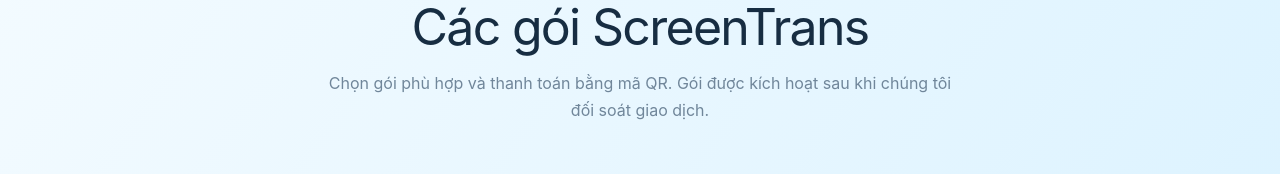
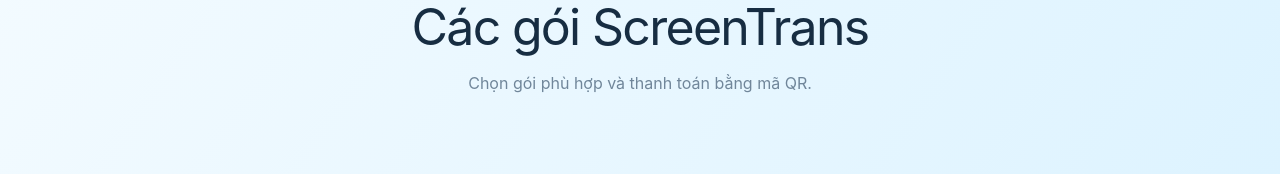
Before and after one commit to Byming1/screentrans-promotion, a React (Vite) app in the folder frontend/screentrans-frontend/: page /pricing in a window 1280 px wide. Shown: the part 209-383 px from the top of the page. Built offline with nearby package versions, Linux system fonts and the light colour scheme; no server answers.

Commit message:
update pricing message

```diff
--- a/frontend/screentrans-frontend/src/pages/Pricing.jsx
+++ b/frontend/screentrans-frontend/src/pages/Pricing.jsx
@@ -48,8 +48,7 @@
           <span className="eyebrow">BẢNG GIÁ</span>
           <h1>Các gói ScreenTrans</h1>
           <p>
-            Chọn gói phù hợp và thanh toán bằng mã QR. Gói được kích hoạt sau
-            khi chúng tôi đối soát giao dịch.
+            Chọn gói phù hợp và thanh toán bằng mã QR.
           </p>
         </div>
       </div>
```
